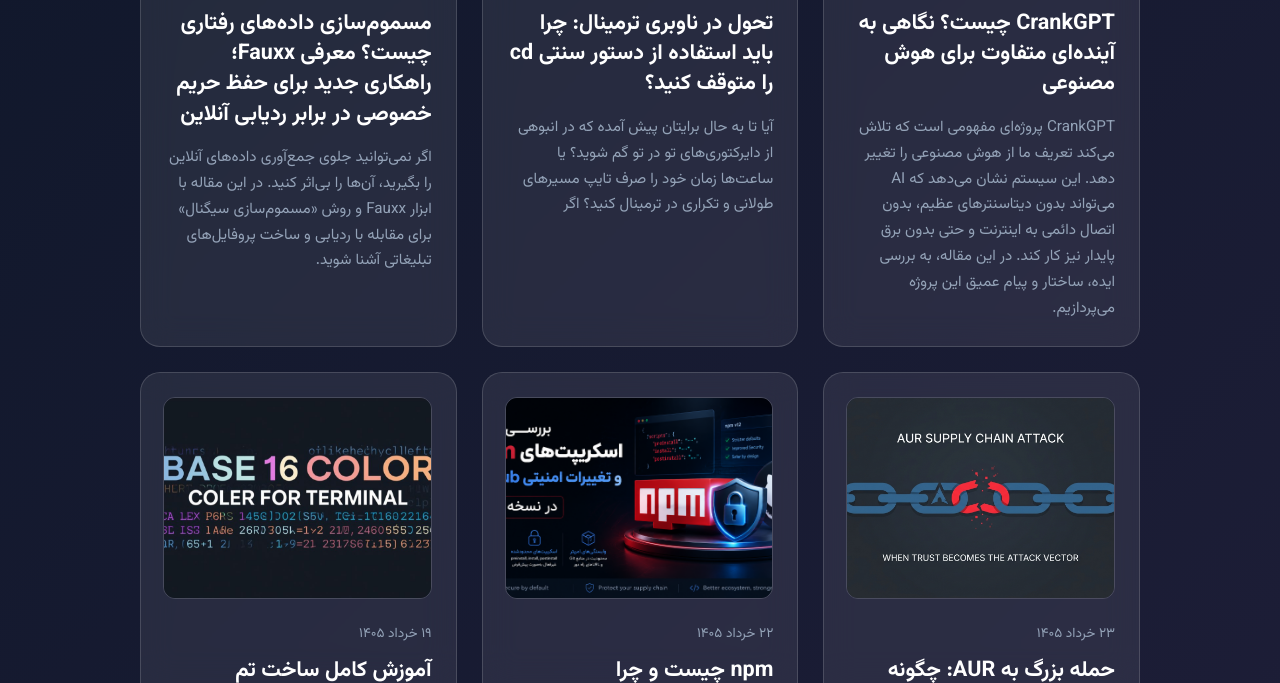
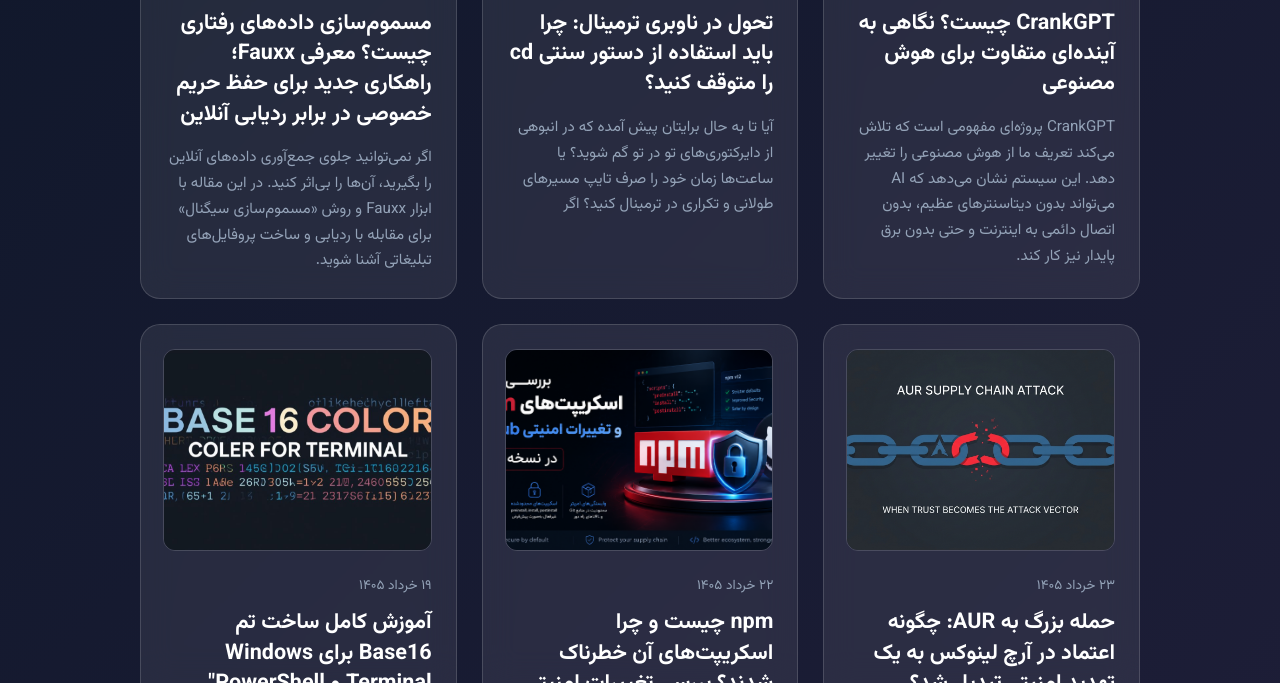
Before and after one commit to tech2049/tech2049.github.io, an Astro site: page / in a window 1280 px wide. Shown: the part 417-1100 px from the top of the page. Built offline with nearby package versions, Linux system fonts and the light colour scheme; Astro itself is replaced by a stand-in of ours.

Commit message:
Update 1.md

```diff
--- a/src/content/blog/1.md
+++ b/src/content/blog/1.md
@@ -1,6 +1,6 @@
 ---
 title: "CrankGPT چیست؟ نگاهی به آینده‌ای متفاوت برای هوش مصنوعی"
-description: "CrankGPT پروژه‌ای مفهومی است که تلاش می‌کند تعریف ما از هوش مصنوعی را تغییر دهد. این سیستم نشان می‌دهد که AI می‌تواند بدون دیتاسنترهای عظیم، بدون اتصال دائمی به اینترنت و حتی بدون برق پایدار نیز کار کند. در این مقاله، به بررسی ایده، ساختار و پیام عمیق این پروژه می‌پردازیم."
+description: "CrankGPT پروژه‌ای مفهومی است که تلاش می‌کند تعریف ما از هوش مصنوعی را تغییر دهد. این سیستم نشان می‌دهد که AI می‌تواند بدون دیتاسنترهای عظیم، بدون اتصال دائمی به اینترنت و حتی بدون برق پایدار نیز کار کند."
 cover: "/images/crankgpt.png"
 date: "2026-06-16"
 tags: ["سخت افزار", "هوش مصنوعی" ]
```
